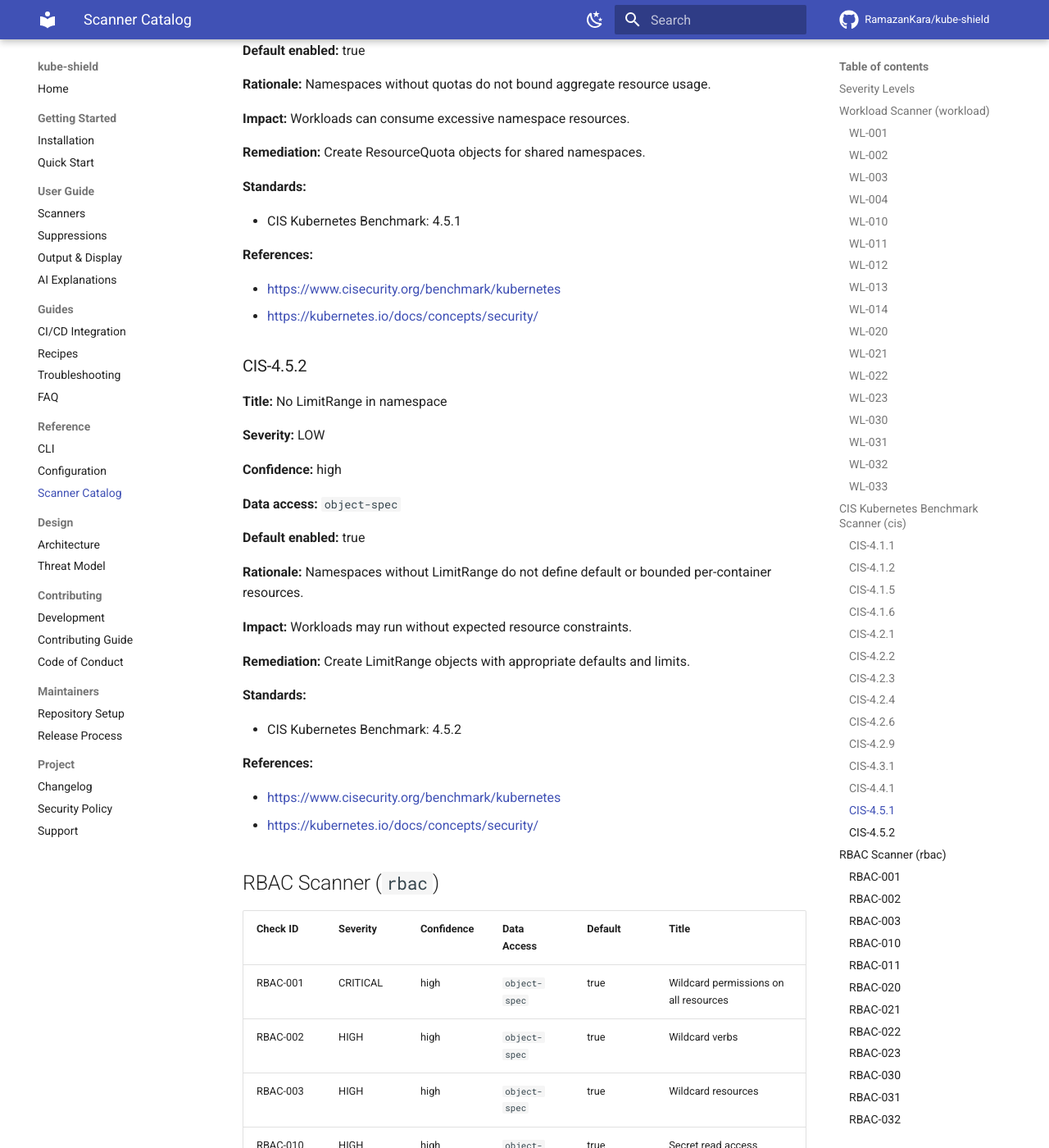
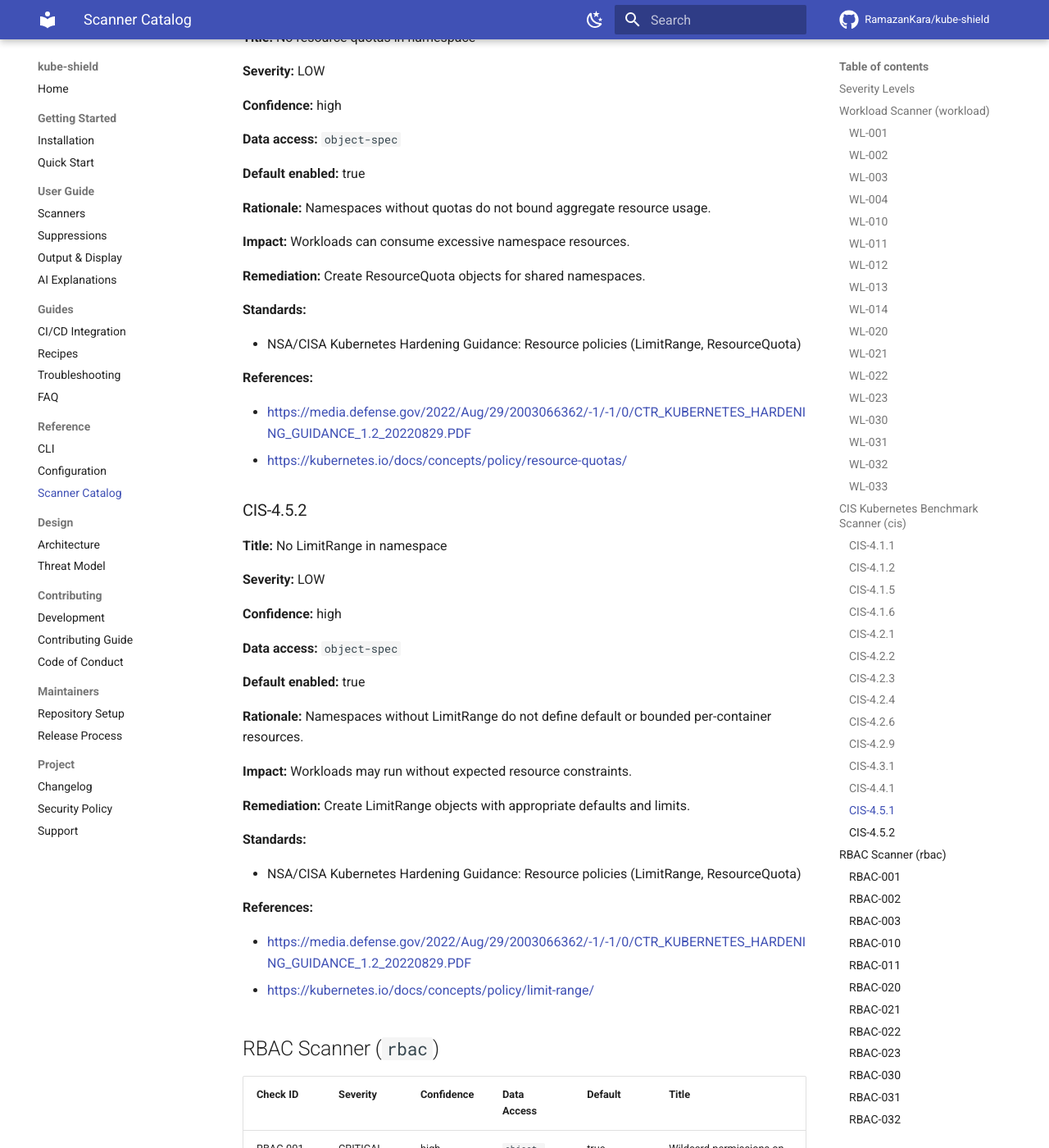
Before and after one commit to RamazanKara/kube-shield, an MkDocs documentation site: the page built from docs/reference/scanners.md, in a window 1280 px wide and 1400 px high, scrolled down 21922 px. Shown: the whole window at 82% size. Built offline with MkDocs 1.6.1 and Material for MkDocs 9.7.7, drawn with Linux system fonts in a browser that asks for light colours; comment, search, counter and statistics services are not loaded; some of the changed text lies outside the part shown.

Commit message:
fix: cite real CIS Benchmark Section 5 numbers in refs and standards
Findings, rule standards metadata, and the generated scanner reference
now cite the benchmark's actual Policies-section recommendation numbers
(5.x) instead of the EKS-style 4.x layout the rule IDs were derived
from. CIS-4.5.1, CIS-4.5.2, and WL-031 no longer claim CIS
recommendations that do not exist; they are attributed to the NSA/CISA
Kubernetes Hardening Guidance and their findings no longer emit a
cisRef. Adds missing benchmark mappings for RBAC-002/003 (5.1.3),
RBAC-020 (5.1.8), RBAC-022 (5.1.10), RBAC-023 (5.1.9), WL-011 (5.6.3),
WL-013 (5.2.6), and WL-021 (5.2.8).

Check IDs and suppression keys are unchanged. Numbering verified against
kube-bench's cis-1.12 profile; the CIS 2.0.x releases retain the v1.12
structure.

Phase 2 of #19.

Signed-off-by: Ramazan Kara <github@r-kara.de>

```diff
--- a/docs/reference/scanners.md
+++ b/docs/reference/scanners.md
@@ -75,7 +75,7 @@ Completed and failed pods are skipped.
 **Standards:**
 
 - Pod Security Standards: Baseline host namespaces
-- CIS Kubernetes Benchmark: 4.2.2
+- CIS Kubernetes Benchmark: 5.2.3
 
 **References:**
 
@@ -138,7 +138,7 @@ Completed and failed pods are skipped.
 **Standards:**
 
 - Pod Security Standards: Baseline host namespaces
-- CIS Kubernetes Benchmark: 4.2.4
+- CIS Kubernetes Benchmark: 5.2.5
 
 **References:**
 
@@ -169,7 +169,7 @@ Completed and failed pods are skipped.
 
 **Standards:**
 
-- CIS Kubernetes Benchmark: 4.1.6
+- CIS Kubernetes Benchmark: 5.1.6
 
 **References:**
 
@@ -200,7 +200,7 @@ Completed and failed pods are skipped.
 **Standards:**
 
 - Pod Security Standards: Baseline privileged containers
-- CIS Kubernetes Benchmark: 4.2.1
+- CIS Kubernetes Benchmark: 5.2.2
 
 **References:**
 
@@ -257,7 +261,7 @@ Completed and failed pods are skipped.
 **Standards:**
 
 - Pod Security Standards: Restricted running as non-root
-- CIS Kubernetes Benchmark: 4.2.6
+- CIS Kubernetes Benchmark: 5.2.7
 
 **References:**
 
@@ -288,6 +292,7 @@ Completed and failed pods are skipped.
 **Standards:**
 
 - Pod Security Standards: Restricted privilege escalation
+- CIS Kubernetes Benchmark: 5.2.6
 
 **References:**
 
@@ -377,6 +382,7 @@ Completed and failed pods are skipped.
 **Standards:**
 
 - Pod Security Standards: Restricted capabilities
+- CIS Kubernetes Benchmark: 5.2.8
 
 **References:**
 
@@ -491,7 +497,7 @@ Completed and failed pods are skipped.
 
 **Standards:**
 
-- CIS Kubernetes Benchmark: 4.5.2
+- NSA/CISA Kubernetes Hardening Guidance: Resource policies (LimitRange, ResourceQuota)
 
 **References:**
 
@@ -592,7 +598,7 @@ Only API-accessible CIS Kubernetes Benchmark controls are evaluated. Node filesy
 
 **Standards:**
 
-- CIS Kubernetes Benchmark: 4.1.1
+- CIS Kubernetes Benchmark: 5.1.1
 
 **References:**
 
@@ -621,7 +627,7 @@ Only API-accessible CIS Kubernetes Benchmark controls are evaluated. Node filesy
 
 **Standards:**
 
-- CIS Kubernetes Benchmark: 4.1.2
+- CIS Kubernetes Benchmark: 5.1.2
 
 **References:**
 
@@ -650,7 +656,7 @@ Only API-accessible CIS Kubernetes Benchmark controls are evaluated. Node filesy
 
 **Standards:**
 
-- CIS Kubernetes Benchmark: 4.1.5
+- CIS Kubernetes Benchmark: 5.1.5
 
 **References:**
 
@@ -679,7 +685,7 @@ Only API-accessible CIS Kubernetes Benchmark controls are evaluated. Node filesy
 
 **Standards:**
 
-- CIS Kubernetes Benchmark: 4.1.6
+- CIS Kubernetes Benchmark: 5.1.6
 
 **References:**
 
@@ -708,7 +714,7 @@ Only API-accessible CIS Kubernetes Benchmark controls are evaluated. Node filesy
 
 **Standards:**
 
-- CIS Kubernetes Benchmark: 4.2.1
+- CIS Kubernetes Benchmark: 5.2.2
 
 **References:**
 
@@ -737,7 +743,7 @@ Only API-accessible CIS Kubernetes Benchmark controls are evaluated. Node filesy
 
 **Standards:**
 
-- CIS Kubernetes Benchmark: 4.2.2
+- CIS Kubernetes Benchmark: 5.2.3
 
 **References:**
 
@@ -795,7 +801,7 @@ Only API-accessible CIS Kubernetes Benchmark controls are evaluated. Node filesy
 
 **Standards:**
 
-- CIS Kubernetes Benchmark: 4.2.4
+- CIS Kubernetes Benchmark: 5.2.5
 
 **References:**
 
@@ -824,7 +830,7 @@ Only API-accessible CIS Kubernetes Benchmark controls are evaluated. Node filesy
 
 **Standards:**
 
-- CIS Kubernetes Benchmark: 4.2.6
+- CIS Kubernetes Benchmark: 5.2.7
 
 **References:**
 
@@ -853,7 +859,7 @@ Only API-accessible CIS Kubernetes Benchmark controls are evaluated. Node filesy
 
 **Standards:**
 
-- CIS Kubernetes Benchmark: 4.2.9
+- CIS Kubernetes Benchmark: 5.2.9
 
 **References:**
 
@@ -882,7 +888,7 @@ Only API-accessible CIS Kubernetes Benchmark controls are evaluated. Node filesy
 
 **Standards:**
 
-- CIS Kubernetes Benchmark: 4.3.1
+- CIS Kubernetes Benchmark: 5.3.2
 
 **References:**
 
@@ -911,7 +917,7 @@ Only API-accessible CIS Kubernetes Benchmark controls are evaluated. Node filesy
 
 **Standards:**
 
-- CIS Kubernetes Benchmark: 4.4.1
+- CIS Kubernetes Benchmark: 5.4.1
 
 **References:**
 
@@ -940,12 +946,12 @@ Only API-accessible CIS Kubernetes Benchmark controls are evaluated. Node filesy
 
 **Standards:**
 
-- CIS Kubernetes Benchmark: 4.5.1
-
-**References:**
-
-- <https://www.cisecurity.org/benchmark/kubernetes>
-- <https://kubernetes.io/docs/concepts/security/>
+- NSA/CISA Kubernetes Hardening Guidance: Resource policies (LimitRange, ResourceQuota)
+
+**References:**
+
+- <https://media.defense.gov/2022/Aug/29/2003066362/-1/-1/0/CTR_KUBERNETES_HARDENING_GUIDANCE_1.2_20220829.PDF>
+- <https://kubernetes.io/docs/concepts/policy/resource-quotas/>
 
 <a id="cis-4.5.2"></a>
 
@@ -969,12 +975,12 @@ Only API-accessible CIS Kubernetes Benchmark controls are evaluated. Node filesy
 
 **Standards:**
 
-- CIS Kubernetes Benchmark: 4.5.2
-
-**References:**
-
-- <https://www.cisecurity.org/benchmark/kubernetes>
-- <https://kubernetes.io/docs/concepts/security/>
+- NSA/CISA Kubernetes Hardening Guidance: Resource policies (LimitRange, ResourceQuota)
+
+**References:**
+
+- <https://media.defense.gov/2022/Aug/29/2003066362/-1/-1/0/CTR_KUBERNETES_HARDENING_GUIDANCE_1.2_20220829.PDF>
+- <https://kubernetes.io/docs/concepts/policy/limit-range/>
 
 ## RBAC Scanner (`rbac`)
 
@@ -1017,7 +1023,7 @@ Kubernetes system roles and common CNI system roles are skipped to reduce noise.
 
 **Standards:**
 
-- CIS Kubernetes Benchmark: 4.1 RBAC
+- CIS Kubernetes Benchmark: 5.1.3
 
 **References:**
 
@@ -1043,6 +1049,10 @@ Kubernetes system roles and common CNI system roles are skipped to reduce noise.
 
 **Remediation:** Replace verb wildcard with specific verbs needed by the workload.
 
+**Standards:**
+
+- CIS Kubernetes Benchmark: 5.1.3
+
 **References:**
 
 - <https://kubernetes.io/docs/reference/access-authn-authz/rbac/>
@@ -1067,6 +1077,10 @@ Kubernetes system roles and common CNI system roles are skipped to reduce noise.
 
 **Remediation:** Replace resource wildcard with specific resources needed by the workload.
 
+**Standards:**
+
+- CIS Kubernetes Benchmark: 5.1.3
+
 **References:**
 
 - <https://kubernetes.io/docs/reference/access-authn-authz/rbac/>
@@ -1095,7 +1109,7 @@ Kubernetes system roles and common CNI system roles are skipped to reduce noise.
 
 **Standards:**
 
-- CIS Kubernetes Benchmark: 4.1.2
+- CIS Kubernetes Benchmark: 5.1.2
 
 **References:**
 
@@ -1147,6 +1161,10 @@ Kubernetes system roles and common CNI system roles are skipped to reduce noise.
 
 **Remediation:** Remove bind, escalate, and impersonate verbs except for trusted cluster operators.
 
+**Standards:**
+
+- CIS Kubernetes Benchmark: 5.1.8
+
 **References:**
 
 - <https://kubernetes.io/docs/reference/access-authn-authz/rbac/#restrictions-on-role-creation-or-update>
@@ -1195,6 +1213,10 @@ Kubernetes system roles and common CNI system roles are skipped to reduce noise.
 
 **Remediation:** Remove nodes/proxy access unless absolutely required.
 
+**Standards:**
+
+- CIS Kubernetes Benchmark: 5.1.10
+
 **References:**
 
 - <https://kubernetes.io/docs/reference/access-authn-authz/rbac/>
@@ -1221,6 +1243,10 @@ Kubernetes system roles and common CNI system roles are skipped to reduce noise.
 
 **False-positive notes:** Storage controllers may legitimately manage PersistentVolumes.
 
+**Standards:**
+
+- CIS Kubernetes Benchmark: 5.1.9
+
 **References:**
 
 - <https://kubernetes.io/docs/concepts/storage/persistent-volumes/>
@@ -1247,7 +1273,7 @@ Kubernetes system roles and common CNI system roles are skipped to reduce noise.
 
 **Standards:**
 
-- CIS Kubernetes Benchmark: 4.1.1
+- CIS Kubernetes Benchmark: 5.1.1
 
 **References:**
 
@@ -1340,7 +1366,7 @@ The scanner evaluates declared NetworkPolicy objects. It does not prove runtime
 
 **Standards:**
 
-- CIS Kubernetes Benchmark: 4.3.1
+- CIS Kubernetes Benchmark: 5.3.2
 
 **References:**
 
@@ -1503,7 +1529,7 @@ Default secret checks use pod specs and metadata-only secret inventory. kube-shi
 
 **Standards:**
 
-- CIS Kubernetes Benchmark: 4.4.1
+- CIS Kubernetes Benchmark: 5.4.1
 
 **References:**
 
```
Also changed, not shown: other parts of docs/reference/scanners.md (+6 -2 lines), CHANGELOG.md (+1 -0 lines), README.md (+1 -1 lines), docs/user-guide/scanners.md (+1 -1 lines), 3 other files.
